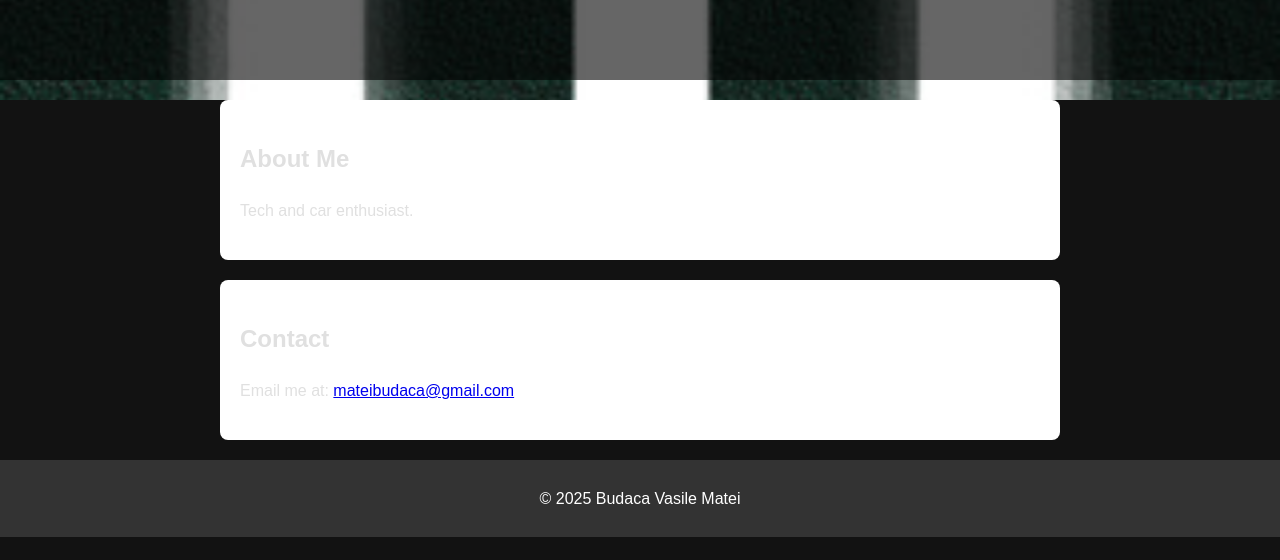
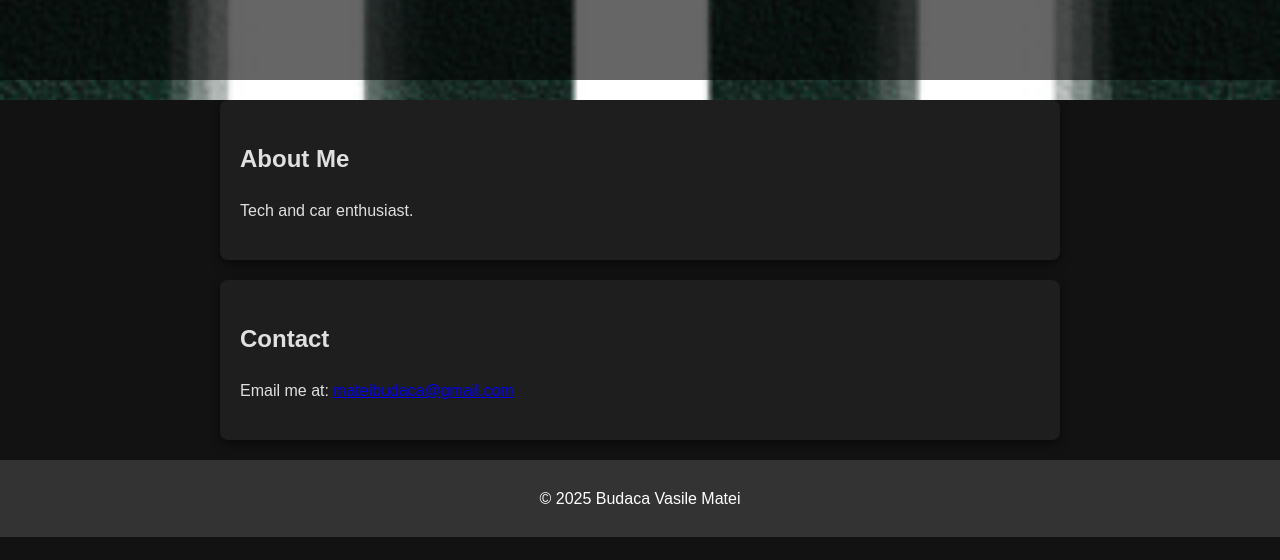
Before and after one commit to verdrinken/verdrinken.github.io, a plain HTML site: page index.html in a window 1280 px wide. Shown: the part 240-800 px from the top of the page. Drawn offline with Linux system fonts and the light colour scheme.

Commit message:
Update style.css

```diff
--- a/style.css
+++ b/style.css
@@ -34,10 +34,13 @@ section {
   padding: 20px;
   max-width: 800px;
   margin: auto;
-  background-color: white;
+  background-color: #1e1e1e; /* Dark background */
   margin-bottom: 20px;
   border-radius: 8px;
+  color: #e0e0e0; /* Light text inside sections */
+  box-shadow: 0 4px 10px rgba(0, 0, 0, 0.5); /* Optional subtle shadow */
 }
+
 
 footer {
   text-align: center;
```
